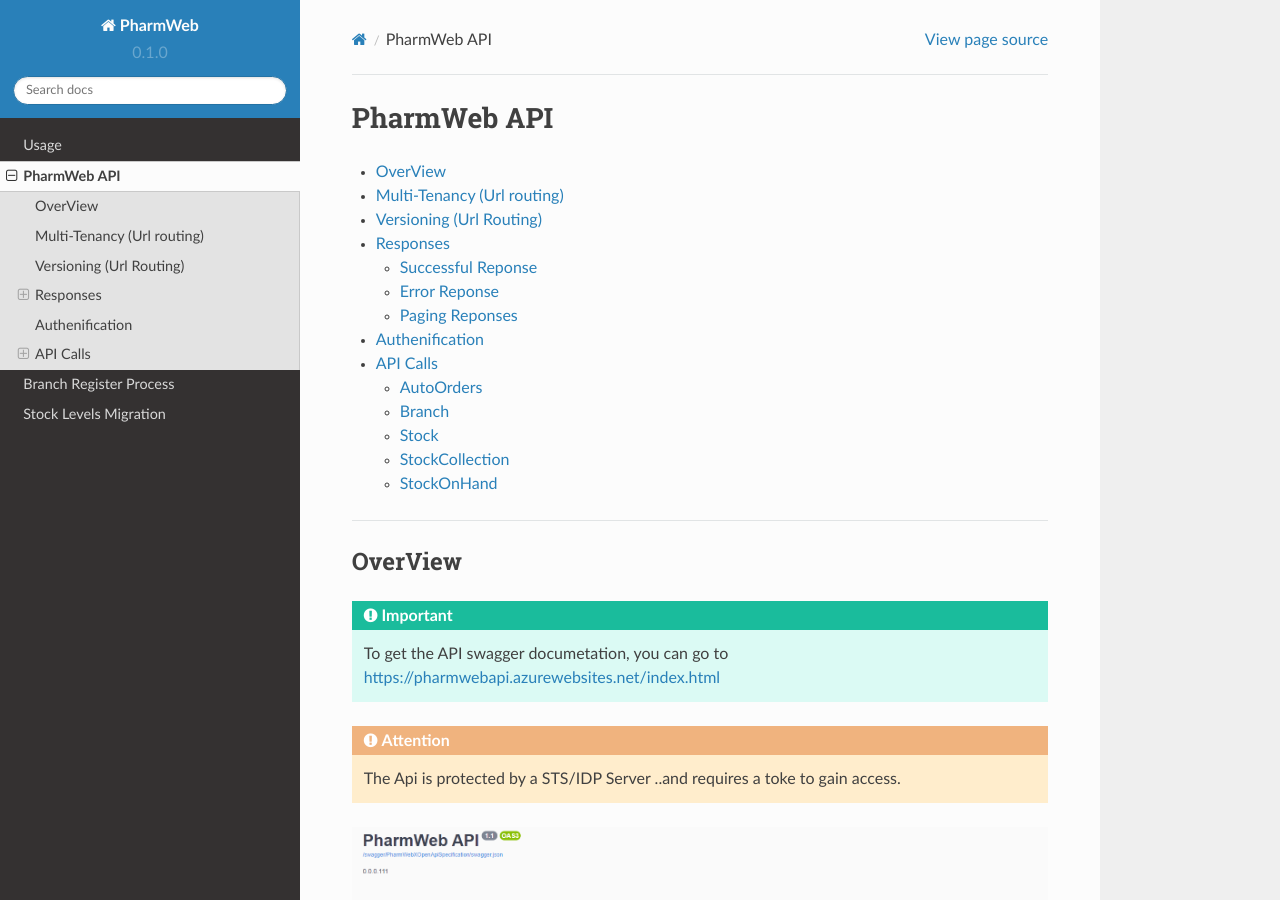
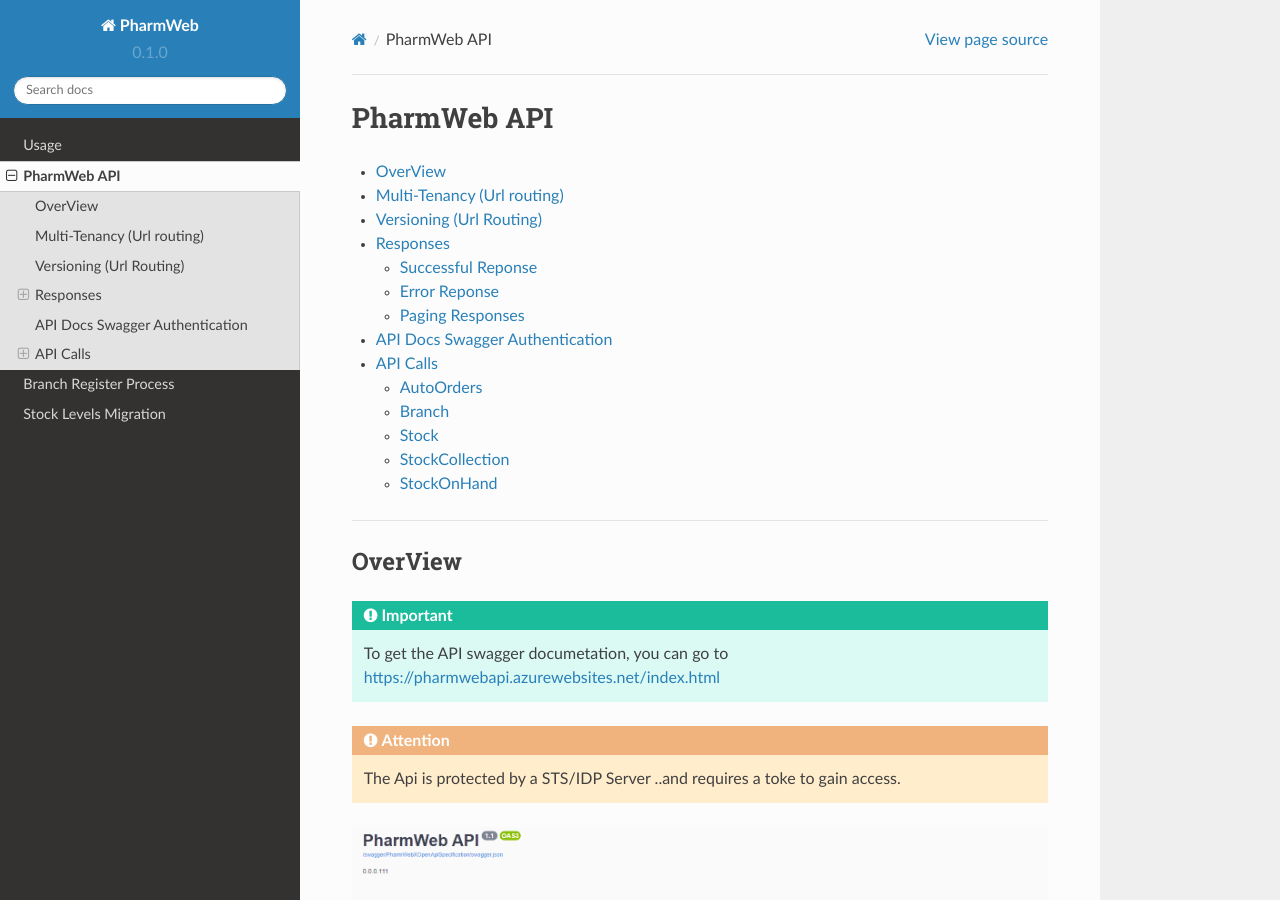
Before and after one commit to Torrafuzar/PharmWebAPI, a Sphinx documentation site: the page built from docs/source/api.rst, in a window 1280 px wide and 900 px high. Built offline with Sphinx 7.4.7 and the Read the Docs theme 2.0.0, drawn with Linux system fonts in a browser that asks for light colours; some of the changed text lies outside the part shown.

Commit message:
Update api.rst

```diff
--- a/docs/source/api.rst
+++ b/docs/source/api.rst
@@ -153,7 +153,7 @@
 
 --------------------------------------------------------------------------------------------------------------------------------------------
 
-Paging Reponses
+Paging Responses
 ^^^^^^^^^^^^^^^^^^
 .. Info::
 
@@ -190,8 +190,8 @@
         "data": [
             {}]
 
-Authenification
----------------
+API Docs Swagger Authentication
+-------------------------------
 
 .. Info::
 
```
